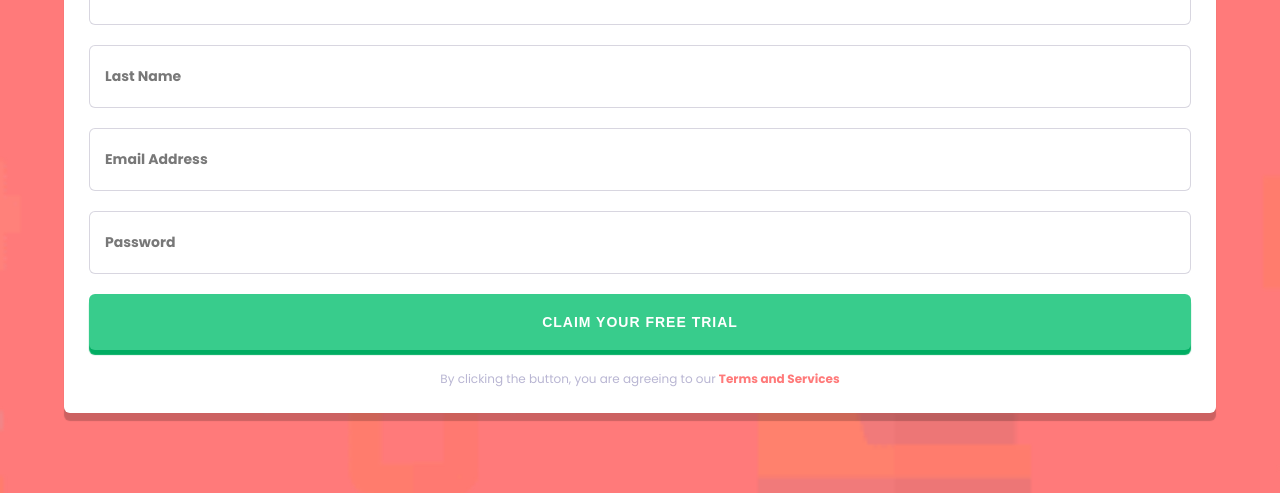
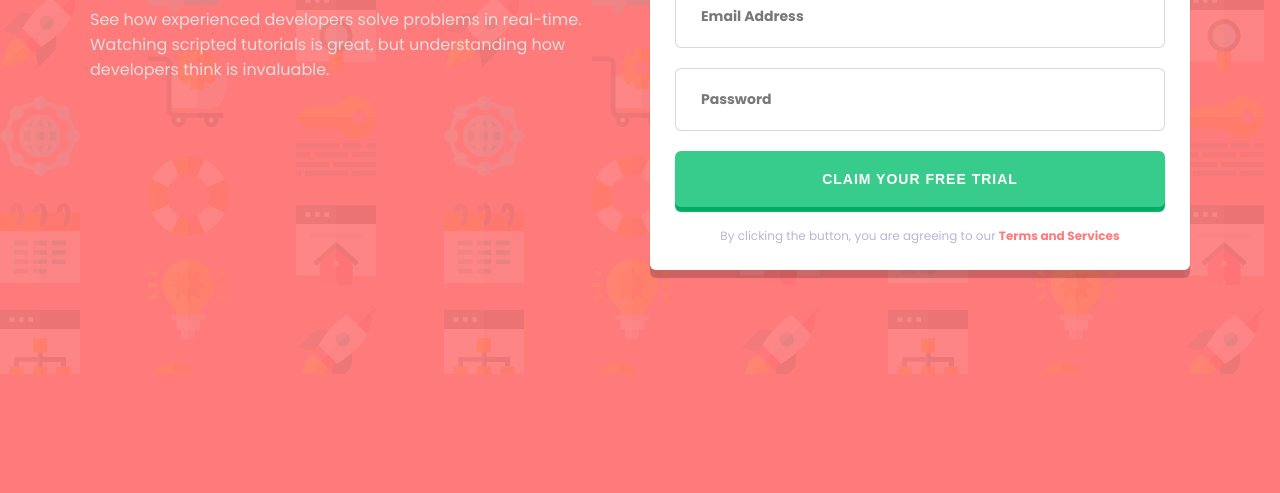
Before and after one commit to AndrewChacon/signup-form, a plain HTML site: page index.html in a window 1280 px wide. Shown: the part 426-919 px from the top of the page. After the commit the page ends 800 px from the top, so only its background shows below. Drawn offline with Linux system fonts and the light colour scheme.

Commit message:
desktop responsive view

```diff
--- a/css/style.scss
+++ b/css/style.scss
@@ -1,6 +1,3 @@
-// - Family: [Poppins](https://fonts.google.com/specimen/Poppins)
-// - Weights: 400, 500, 600, 700
-
 @import url('https://fonts.googleapis.com/css2?family=Poppins:wght@400;500;600;700&display=swap');
 
 * {
@@ -23,10 +20,13 @@ body {
 }
 
 .container {
+    max-width: 550px;
     text-align: center;
     width: 90%;
     margin-top: 100px;
     margin-bottom: 80px;
+    display: flex;
+    flex-direction: column;
 }
 
 .header {
@@ -109,3 +109,37 @@ body {
         font-weight: bold;
     }
 }
+
+@media(min-width: 1200px) {
+    body {
+        background: url(../images/bg-intro-desktop.png);
+        background-size: cover;
+        background-repeat: no-repeat;
+        background-color: hsl(0, 100%, 74%);
+    }
+    .container {
+        flex-direction: row;
+        max-width: 1100px;
+    }
+    .header {
+        text-align: left;
+        &__title {
+            font-size: 50px;
+        }
+    }
+    .section {
+        width: 100%;
+        &__text {
+            display: flex;
+            align-items: center;
+        }
+        &__form {
+            margin-left: 20px;
+        }
+    }
+    .form {
+        &__input {
+            padding: 20px 25px;
+        }
+    }
+}
--- a/index.html
+++ b/index.html
@@ -24,12 +24,15 @@
 
     By clicking the button, you are agreeing to our Terms and Services -->
     <div class="container">
+        <section class="section section__text">
             <header class="header">
                 <h1 class="header__title">Learn to code by watching others</h1>
                 <p class="header__text">See how experienced developers solve problems in real-time. Watching scripted tutorials is great,
                     but understanding how developers think is invaluable.</p>
             </header>
+        </section>
 
+        <section class="section section__form">
             <div class="tab">
                 <span class="tab__highlight">Try it free 7 days</span>
                 then $20/mo. thereafter
@@ -43,6 +46,7 @@
                 <button class="form__submit">claim your free trial</button>
                 <p class="form__legal">By clicking the button, you are agreeing to our <span class="form__highlight">Terms and Services</span></p>
             </form>
+        </section>
     </div>
 </body>
 </html>
```
Also changed, not shown: css/style.css, design/desktop-design.jpg (deleted), design/mobile-design.jpg (deleted), 1 other file. Lines whose indentation alone changed are shown as unchanged.
